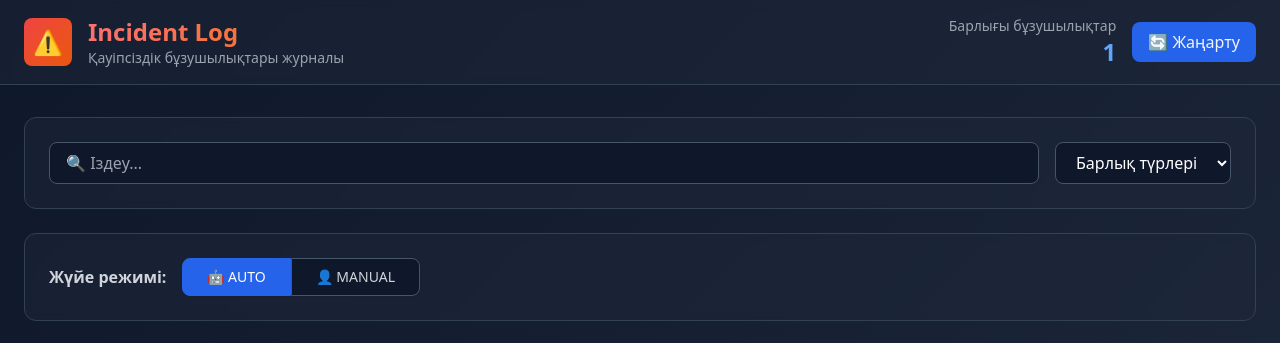
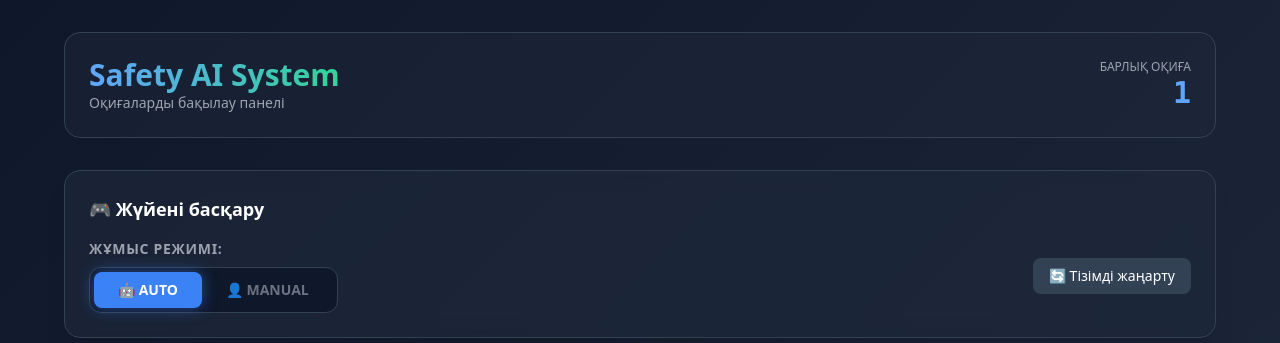
Before and after one commit to bekzhanbazarbaev2007-ctrl/safe-hight-project, a Flask app: page / in a window 1280 px wide. Shown: the top 343 px of the page. Run offline with Flask 3, Linux system fonts and the light colour scheme; data comes from the database, SQL or seed files in the repository; some libraries are stand-ins or nearby versions.

Commit message:
Update incident_log.html

```diff
--- a/templates/incident_log.html
+++ b/templates/incident_log.html
@@ -1,333 +1,218 @@
 <!DOCTYPE html>
 <html lang="kk">
-
 <head>
     <meta charset="UTF-8">
     <meta name="viewport" content="width=device-width, initial-scale=1.0">
     <title>Incident Log - Safety AI System</title>
     <script src="https://cdn.tailwindcss.com"></script>
     <style>
-        body {
-            background: linear-gradient(135deg, #0f172a 0%, #1e293b 100%);
-            min-height: 100vh;
-        }
-
-        .lightbox {
-            display: none;
-            position: fixed;
-            z-index: 999;
-            top: 0;
-            left: 0;
-            width: 100%;
-            height: 100%;
-            background: rgba(0, 0, 0, 0.95);
-            align-items: center;
-            justify-content: center;
-        }
-
-        .lightbox.active {
-            display: flex;
-        }
-
-        .lightbox img {
-            max-width: 90%;
-            max-height: 90%;
-            object-fit: contain;
-            border-radius: 8px;
-            box-shadow: 0 25px 50px -12px rgba(0, 0, 0, 0.5);
-        }
-
-        .lightbox-close {
-            position: absolute;
-            top: 20px;
-            right: 40px;
-            font-size: 40px;
-            color: white;
-            cursor: pointer;
-            z-index: 1000;
-        }
-
-        .violation-card {
-            transition: all 0.3s ease;
-        }
-
-        .violation-card:hover {
-            transform: translateY(-5px);
-            box-shadow: 0 20px 25px -5px rgba(59, 130, 246, 0.3);
-        }
-
-        .img-thumbnail {
-            transition: all 0.3s ease;
-            cursor: pointer;
-        }
-
-        .img-thumbnail:hover {
-            transform: scale(1.05);
-            box-shadow: 0 10px 15px -3px rgba(59, 130, 246, 0.5);
-        }
-
-        .loading {
-            border: 4px solid #1e293b;
-            border-top: 4px solid #3b82f6;
-            border-radius: 50%;
-            width: 50px;
-            height: 50px;
-            animation: spin 1s linear infinite;
-        }
-
-        @keyframes spin {
-            0% { transform: rotate(0deg); }
-            100% { transform: rotate(360deg); }
-        }
-
-        .badge-danger {
-            background: linear-gradient(135deg, #dc2626 0%, #991b1b 100%);
-        }
-
-        /* Жаңа стильдер */
-        .mode-btn-active {
-            background-color: #2563eb !important;
-            color: white !important;
-            border-color: #2563eb !important;
-        }
+        body { background: linear-gradient(135deg, #0f172a 0%, #1e293b 100%); min-height: 100vh; color: white; }
+        .lightbox { display: none; position: fixed; z-index: 999; top: 0; left: 0; width: 100%; height: 100%; background: rgba(0, 0, 0, 0.9); align-items: center; justify-content: center; }
+        .lightbox.active { display: flex; }
+        .control-panel { background: rgba(30, 41, 59, 0.7); backdrop-filter: blur(10px); border: 1px solid #334155; }
+        .mode-active { background-color: #3b82f6 !important; color: white !important; box-shadow: 0 0 15px rgba(59, 130, 246, 0.5); }
+        .violation-card { transition: all 0.3s; }
+        .violation-card:hover { transform: translateY(-5px); box-shadow: 0 10px 20px rgba(0,0,0,0.4); }
     </style>
 </head>
+<body class="p-4 md:p-8">
 
-<body class="text-gray-100">
-    <header class="bg-slate-800/50 backdrop-blur-sm border-b border-slate-700 sticky top-0 z-50">
-        <div class="container mx-auto px-6 py-4">
-            <div class="flex items-center justify-between">
-                <div class="flex items-center space-x-4">
-                    <div class="w-12 h-12 bg-gradient-to-br from-red-500 to-orange-600 rounded-lg flex items-center justify-center">
-                        <span class="text-2xl">⚠️</span>
+    <header class="max-w-6xl mx-auto mb-8 flex justify-between items-center bg-slate-800/50 p-6 rounded-2xl border border-slate-700">
+        <div>
+            <h1 class="text-3xl font-extrabold text-transparent bg-clip-text bg-gradient-to-r from-blue-400 to-emerald-400">
+                Safety AI System
+            </h1>
+            <p class="text-gray-400 text-sm">Оқиғаларды бақылау панелі</p>
         </div>
-                    <div>
-                        <h1 class="text-2xl font-bold bg-gradient-to-r from-red-400 to-orange-500 bg-clip-text text-transparent">
-                            Incident Log
-                        </h1>
-                        <p class="text-sm text-gray-400">Қауіпсіздік бұзушылықтары журналы</p>
-                    </div>
-                </div>
-
-                <div class="flex items-center space-x-4">
         <div class="text-right">
-                        <p class="text-sm text-gray-400">Барлығы бұзушылықтар</p>
-                        <p class="text-2xl font-bold text-blue-400" id="totalCount">0</p>
-                    </div>
-                    <button onclick="loadViolations()" class="px-4 py-2 bg-blue-600 hover:bg-blue-700 rounded-lg transition">
-                        🔄 Жаңарту
-                    </button>
-                </div>
-            </div>
+            <span class="text-gray-400 text-xs block uppercase">Барлық оқиға</span>
+            <span id="totalCount" class="text-3xl font-mono font-bold text-blue-400">0</span>
         </div>
     </header>
 
-    <main class="container mx-auto px-6 py-8">
-        <div class="bg-slate-800/50 backdrop-blur-sm rounded-xl p-6 mb-6 border border-slate-700">
-            <div class="flex flex-wrap gap-4 items-center">
-                <div class="flex-1 min-w-[200px]">
-                    <input type="text" id="searchInput" placeholder="🔍 Іздеу..."
-                        class="w-full px-4 py-2 bg-slate-900 border border-slate-600 rounded-lg text-white focus:ring-2 focus:ring-blue-500 outline-none"
-                        onkeyup="filterViolations()">
-                </div>
+    <main class="max-w-6xl mx-auto space-y-6">
 
-                <select id="filterType" onchange="filterViolations()"
-                    class="px-4 py-2 bg-slate-900 border border-slate-600 rounded-lg text-white focus:ring-2 focus:ring-blue-500 outline-none">
-                    <option value="all">Барлық түрлері</option>
-                    <option value="No Helmet">Каскасыз</option>
-                </select>
-            </div>
-        </div>
+        <section class="control-panel p-6 rounded-2xl shadow-xl">
+            <h2 class="text-lg font-semibold mb-4 flex items-center gap-2">
+                🎮 Жүйені басқару
+            </h2>
+            <div class="flex flex-wrap gap-6 items-center justify-between">
 
-        <div class="bg-slate-800/50 backdrop-blur-sm rounded-xl p-6 mb-6 border border-slate-700 flex flex-wrap gap-6 items-center justify-between">
-            <div class="flex items-center gap-4">
-                <span class="text-gray-300 font-semibold">Жүйе режимі:</span>
-                <div class="inline-flex rounded-md shadow-sm">
+                <div class="flex flex-col gap-2">
+                    <span class="text-sm text-gray-400 uppercase tracking-wider font-bold">Жұмыс режимі:</span>
+                    <div class="inline-flex bg-slate-900 p-1 rounded-xl border border-slate-700">
                         <button onclick="toggleMode('auto')" id="autoBtn"
-                        class="mode-btn-active px-6 py-2 text-sm font-medium rounded-l-lg border border-slate-600 bg-slate-900 text-gray-300 hover:bg-slate-700 transition-all">
+                            class="mode-active px-6 py-2 rounded-lg text-sm font-bold transition-all duration-300">
                             🤖 AUTO
                         </button>
                         <button onclick="toggleMode('manual')" id="manualBtn"
-                        class="px-6 py-2 text-sm font-medium rounded-r-lg border border-slate-600 bg-slate-900 text-gray-300 hover:bg-slate-700 transition-all">
+                            class="px-6 py-2 rounded-lg text-sm font-bold transition-all duration-300 text-gray-500">
                             👤 MANUAL
                         </button>
                     </div>
                 </div>
 
-            <div id="captureArea" class="hidden">
+                <div id="captureArea" class="hidden transition-all duration-500 transform scale-95 opacity-0">
                     <button onclick="triggerCapture()" id="captureBtn"
-                    class="px-8 py-2 bg-gradient-to-r from-green-500 to-emerald-600 hover:from-green-600 hover:to-emerald-700 text-white rounded-lg font-bold shadow-lg transition-all active:scale-95">
-                    📸 ҚАЗІР ТҮСІРУ
+                        class="bg-gradient-to-r from-emerald-500 to-teal-600 hover:from-emerald-400 hover:to-teal-500 px-10 py-3 rounded-xl font-bold shadow-lg flex items-center gap-2 active:scale-95 transition-all">
+                        <span class="text-xl">📸</span> СУРЕТКЕ ТҮСІРУ
                     </button>
                 </div>
+
+                <button onclick="loadViolations()" class="text-sm bg-slate-700 hover:bg-slate-600 px-4 py-2 rounded-lg transition">
+                    🔄 Тізімді жаңарту
+                </button>
+            </div>
+        </section>
+
+        <div class="flex gap-4">
+            <input type="text" id="searchInput" placeholder="Іздеу..." onkeyup="filterViolations()"
+                class="flex-1 bg-slate-800 border border-slate-700 rounded-xl px-4 py-3 outline-none focus:ring-2 focus:ring-blue-500">
+            <select id="filterType" onchange="filterViolations()"
+                class="bg-slate-800 border border-slate-700 rounded-xl px-4 py-3 outline-none">
+                <option value="all">Барлығы</option>
+                <option value="No Helmet">Каскасыз</option>
+            </select>
         </div>
 
-        <div id="loadingIndicator" class="flex justify-center items-center py-20">
-            <div class="loading"></div>
+        <div id="violationsGrid" class="grid grid-cols-1 md:grid-cols-2 lg:grid-cols-3 gap-6">
             </div>
 
-        <div id="violationsGrid" class="grid grid-cols-1 md:grid-cols-2 lg:grid-cols-3 gap-6"></div>
-
-        <div id="emptyState" class="hidden text-center py-20">
-            <div class="text-6xl mb-4">📭</div>
-            <h3 class="text-2xl font-bold text-gray-400 mb-2">Деректер жоқ</h3>
-            <p class="text-gray-500">Әзірше ешқандай бұзушылық тіркелген жоқ</p>
+        <div id="emptyState" class="hidden text-center py-20 opacity-50 text-xl">
+            📭 Әзірге ешқандай оқиға тіркелмеді
         </div>
     </main>
 
     <div id="lightbox" class="lightbox" onclick="closeLightbox()">
-        <span class="lightbox-close">&times;</span>
-        <img id="lightboxImg" src="" alt="Violation Image">
+        <img id="lightboxImg" src="" class="max-w-[90%] max-height-[90%] rounded-lg border-4 border-white/10">
     </div>
 
     <script>
         let allViolations = [];
 
-        // --- ЖАҢА ФУНКЦИЯЛАР ---
         async function toggleMode(mode) {
+            const isAuto = mode === 'auto';
+
+            // Дизайнды өзгерту
+            document.getElementById('autoBtn').classList.toggle('mode-active', isAuto);
+            document.getElementById('manualBtn').classList.toggle('mode-active', !isAuto);
+            document.getElementById('autoBtn').classList.toggle('text-gray-500', !isAuto);
+            document.getElementById('manualBtn').classList.toggle('text-gray-500', isAuto);
+
+            // Батырманы көрсету/жасыру
+            const captureArea = document.getElementById('captureArea');
+            if (!isAuto) {
+                captureArea.classList.remove('hidden');
+                setTimeout(() => {
+                    captureArea.classList.remove('opacity-0', 'scale-95');
+                }, 10);
+            } else {
+                captureArea.classList.add('opacity-0', 'scale-95');
+                setTimeout(() => captureArea.classList.add('hidden'), 300);
+            }
+
             try {
-                const response = await fetch('/api/set_mode', {
+                await fetch('/api/set_mode', {
                     method: 'POST',
                     headers: { 'Content-Type': 'application/json' },
                     body: JSON.stringify({ mode: mode })
                 });
-                const data = await response.json();
-
-                // Дизайнды жаңарту
-                const isAuto = mode === 'auto';
-                document.getElementById('autoBtn').classList.toggle('mode-btn-active', isAuto);
-                document.getElementById('manualBtn').classList.toggle('mode-btn-active', !isAuto);
-
-                // Manual режимде "Түсіру" батырмасын көрсету
-                document.getElementById('captureArea').classList.toggle('hidden', isAuto);
-
-                console.log("Режим өзгертілді:", data.current_mode);
-            } catch (e) {
-                alert("Режимді өзгерту мүмкін болмады");
-            }
+            } catch (e) { console.error("Mode switch error", e); }
         }
 
         async function triggerCapture() {
             const btn = document.getElementById('captureBtn');
             btn.disabled = true;
-            btn.innerText = "⌛ Жіберілуде...";
+            btn.innerHTML = "⌛ Түсіріп жатыр...";
 
             try {
-                const response = await fetch('/api/trigger_capture', { method: 'POST' });
-                if (response.ok) {
-                    alert("📸 Суретке түсіру командасы жіберілді! 3 секундтан кейін тізім жаңарады.");
+                const res = await fetch('/api/trigger_capture', { method: 'POST' });
+                if (res.ok) {
+                    alert("📸 Суретке түсіру командасы жіберілді! 2-3 секундта тізім жаңарады.");
                     setTimeout(loadViolations, 3000);
                 }
-            } catch (e) {
-                alert("Қате: " + e);
-            } finally {
+            } catch (e) { alert("Қате: " + e); }
+            finally {
                 btn.disabled = false;
-                btn.innerText = "📸 ҚАЗІР ТҮСІРУ";
-            }
-        }
-        // --- СОҢЫ ---
-
-        window.addEventListener('DOMContentLoaded', () => {
-            loadViolations();
-        });
-
-        async function loadViolations() {
-            const loadingIndicator = document.getElementById('loadingIndicator');
-            const violationsGrid = document.getElementById('violationsGrid');
-            const emptyState = document.getElementById('emptyState');
-
-            loadingIndicator.classList.remove('hidden');
-            violationsGrid.innerHTML = '';
-            emptyState.classList.add('hidden');
-
-            try {
-                const response = await fetch('/api/violations');
-                const data = await response.json();
-                allViolations = data.violations;
-                document.getElementById('totalCount').textContent = data.total;
-                loadingIndicator.classList.add('hidden');
-
-                if (allViolations.length === 0) {
-                    emptyState.classList.remove('hidden');
-                } else {
-                    displayViolations(allViolations);
-                }
-            } catch (error) {
-                console.error('Error loading violations:', error);
-                loadingIndicator.classList.add('hidden');
-                violationsGrid.innerHTML = `<div class="col-span-full text-center py-20"><h3 class="text-red-400">Қате орын алды</h3></div>`;
+                btn.innerHTML = "📸 СУРЕТКЕ ТҮСІРУ";
             }
         }
 
-        function displayViolations(violations) {
-            const violationsGrid = document.getElementById('violationsGrid');
-            violationsGrid.innerHTML = '';
-            violations.forEach(violation => {
-                const card = createViolationCard(violation);
-                violationsGrid.insertAdjacentHTML('beforeend', card);
+        async function loadViolations() {
+            try {
+                const res = await fetch('/api/violations');
+                const data = await res.json();
+                allViolations = data.violations;
+                document.getElementById('totalCount').innerText = data.total;
+                displayViolations(allViolations);
+            } catch (e) { console.error(e); }
+        }
+
+        function displayViolations(items) {
+            const grid = document.getElementById('violationsGrid');
+            const empty = document.getElementById('emptyState');
+            grid.innerHTML = '';
+
+            if (items.length === 0) {
+                empty.classList.remove('hidden');
+                return;
+            }
+            empty.classList.add('hidden');
+
+            items.forEach(v => {
+                const card = `
+                    <div class="violation-card bg-slate-800 border border-slate-700 rounded-2xl overflow-hidden">
+                        <div class="relative h-48">
+                            <img src="/static/${v.image_path}" class="w-full h-full object-cover cursor-pointer" onclick="openImg('/static/${v.image_path}')">
+                            <span class="absolute top-3 left-3 bg-red-600 px-3 py-1 rounded-full text-xs font-bold uppercase">${v.violation_type}</span>
+                        </div>
+                        <div class="p-5">
+                            <div class="flex justify-between items-start mb-4">
+                                <div>
+                                    <h3 class="font-bold text-lg">${v.object_name}</h3>
+                                    <p class="text-gray-400 text-xs font-mono">ID: #${v.id}</p>
+                                </div>
+                                <button onclick="deleteV(${v.id})" class="text-red-400 hover:bg-red-500/10 p-2 rounded-lg transition">🗑️</button>
+                            </div>
+                            <div class="text-sm text-gray-400 flex flex-col gap-1">
+                                <span>📅 ${new Date(v.created_at).toLocaleString('kk-KZ')}</span>
+                                <span>🕒 ${v.timestamp}</span>
+                            </div>
+                        </div>
+                    </div>
+                `;
+                grid.insertAdjacentHTML('beforeend', card);
             });
         }
 
-        function createViolationCard(violation) {
-            const imageUrl = `/static/${violation.image_path}`;
-            return `
-                <div class="violation-card bg-slate-800/50 backdrop-blur-sm rounded-xl overflow-hidden border border-slate-700">
-                    <div class="relative h-48 bg-slate-900 overflow-hidden">
-                        <img src="${imageUrl}" class="w-full h-full object-cover img-thumbnail" onclick="openLightbox('${imageUrl}')">
-                        <div class="absolute top-2 right-2">
-                            <span class="badge-danger px-3 py-1 rounded-full text-xs font-bold">${violation.violation_type}</span>
-                        </div>
-                    </div>
-                    <div class="p-4">
-                        <div class="flex items-center justify-between mb-3">
-                            <div class="flex items-center space-x-2">
-                                <span class="text-2xl">👷</span>
-                                <span class="font-semibold text-gray-200">${violation.object_name}</span>
-                            </div>
-                            <span class="text-xs px-2 py-1 bg-slate-700 rounded text-gray-400">#${violation.id}</span>
-                        </div>
-                        <div class="space-y-2 text-sm text-gray-400">
-                            <div>🕒 ${violation.timestamp}</div>
-                            <div>📅 ${new Date(violation.created_at).toLocaleString('kk-KZ')}</div>
-                        </div>
-                        <div class="mt-4 flex space-x-2">
-                            <button onclick="openLightbox('${imageUrl}')" class="flex-1 px-3 py-2 bg-blue-600 rounded-lg text-sm">🔍 Толығырақ</button>
-                            <button onclick="deleteViolation(${violation.id})" class="px-3 py-2 bg-red-600/20 rounded-lg">🗑️</button>
-                        </div>
-                    </div>
-                </div>`;
-        }
-
-        function openLightbox(imageUrl) {
+        function openImg(src) {
             document.getElementById('lightbox').classList.add('active');
-            document.getElementById('lightboxImg').src = imageUrl;
+            document.getElementById('lightboxImg').src = src;
         }
 
         function closeLightbox() {
             document.getElementById('lightbox').classList.remove('active');
         }
 
+        async function deleteV(id) {
+            if(confirm('Өшіруді растайсыз ба?')) {
+                await fetch(`/api/violations/${id}`, { method: 'DELETE' });
+                loadViolations();
+            }
+        }
+
         function filterViolations() {
-            const searchTerm = document.getElementById('searchInput').value.toLowerCase();
-            const filterType = document.getElementById('filterType').value;
-            let filtered = allViolations;
-            if (filterType !== 'all') filtered = filtered.filter(v => v.violation_type === filterType);
-            if (searchTerm) {
-                filtered = filtered.filter(v =>
-                    v.object_name.toLowerCase().includes(searchTerm) ||
-                    v.violation_type.toLowerCase().includes(searchTerm)
-                );
-            }
+            const search = document.getElementById('searchInput').value.toLowerCase();
+            const type = document.getElementById('filterType').value;
+            const filtered = allViolations.filter(v => {
+                const matchType = type === 'all' || v.violation_type === type;
+                const matchSearch = v.object_name.toLowerCase().includes(search);
+                return matchType && matchSearch;
+            });
             displayViolations(filtered);
         }
 
-        async function deleteViolation(id) {
-            if (!confirm('Өшіруді растайсыз ба?')) return;
-            await fetch(`/api/violations/${id}`, { method: 'DELETE' });
-            loadViolations();
-        }
-
-        document.addEventListener('keydown', (e) => { if (e.key === 'Escape') closeLightbox(); });
+        window.onload = loadViolations;
     </script>
 </body>
 </html>
```
Lines whose indentation alone changed are shown as unchanged.
